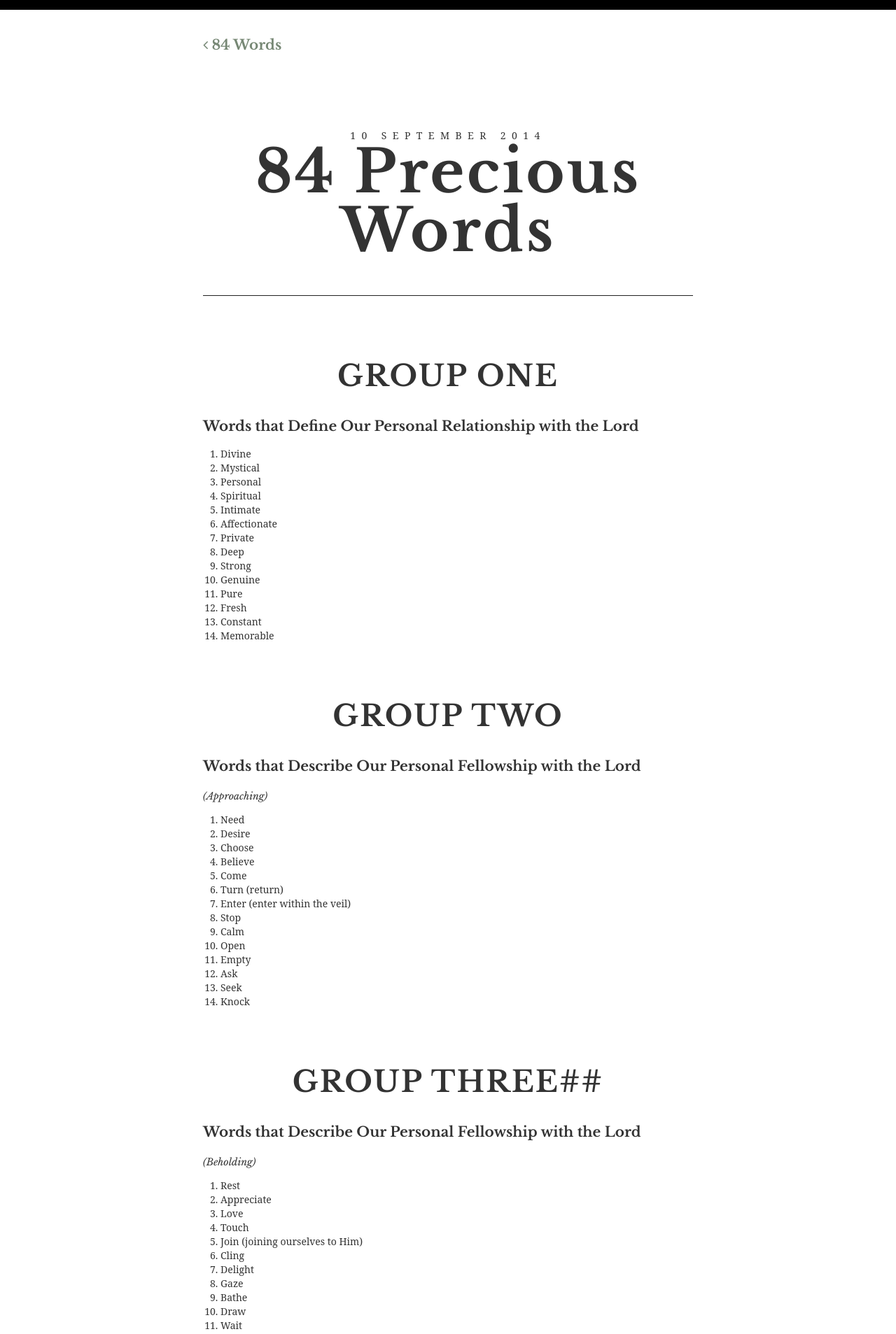
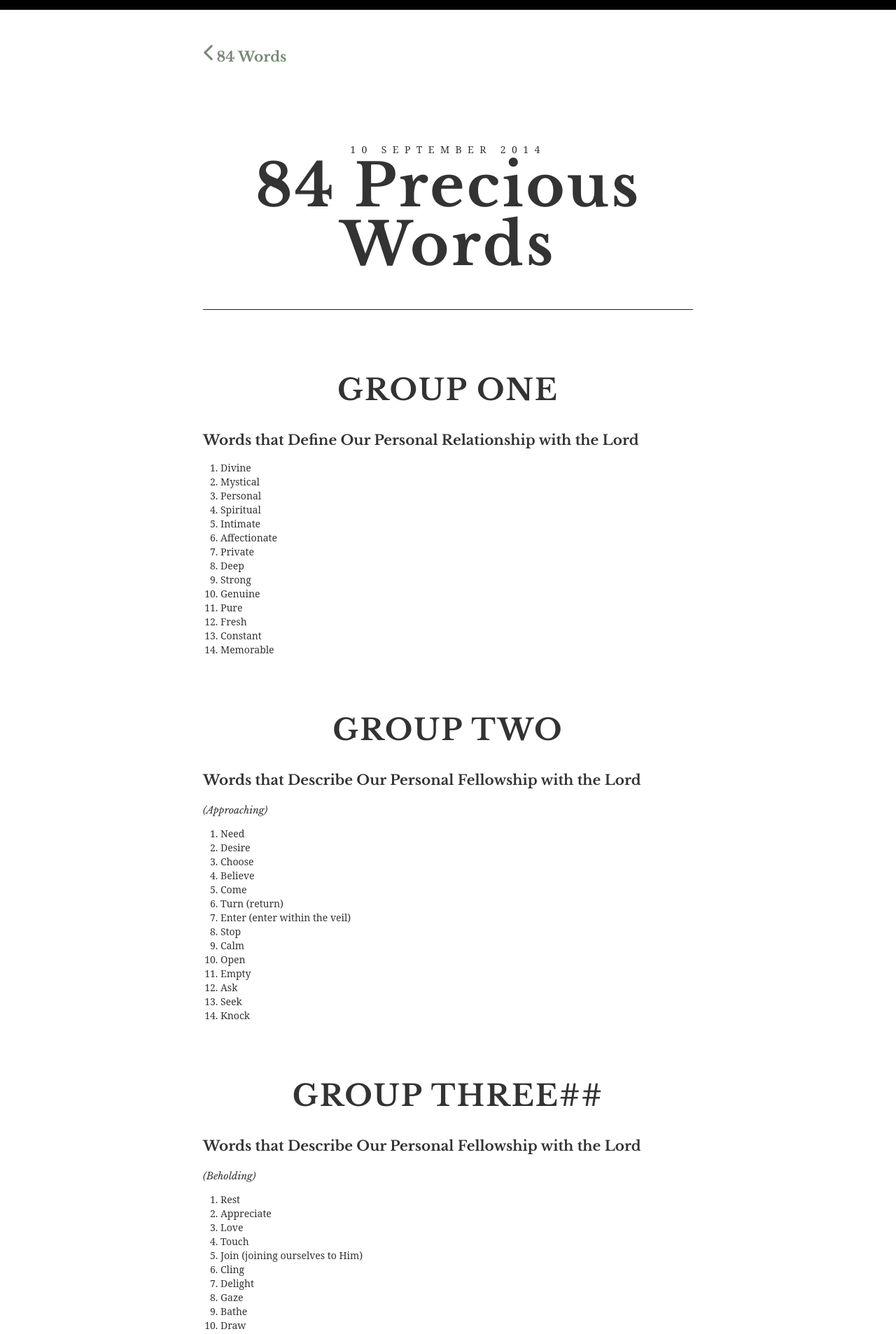
Before and after one commit to ricefield/84words, a Jekyll site: the page built from _words/precious-words-list.md, in a window 1280 px wide. Shown: the top 1907 px of the page at 70% size. Built offline with Jekyll 4.4.1, drawn with Linux system fonts in a browser that asks for light colours; nearby versions of some CDN libraries; some web fonts are replaced; library files that are not in the unit come from our copies; Markdown is read by kramdown in place of the engine named in the settings.

Commit message:
make back arrow a bit larger

```diff
--- a/_layouts/word.html
+++ b/_layouts/word.html
@@ -8,7 +8,7 @@ layout: default
     	<div class="row-fluid">
     		<br>
     		<h3 class="text-left">
-				<a href="{{ site.baseurl }}/"><i class="fa fa-angle-left"></i> 84 Words</a>
+				<a href="{{ site.baseurl }}/"><i class="fa fa-angle-left fa-2x"></i> 84 Words</a>
 			</h3>
 			<br>
 			<article class="post">
```
